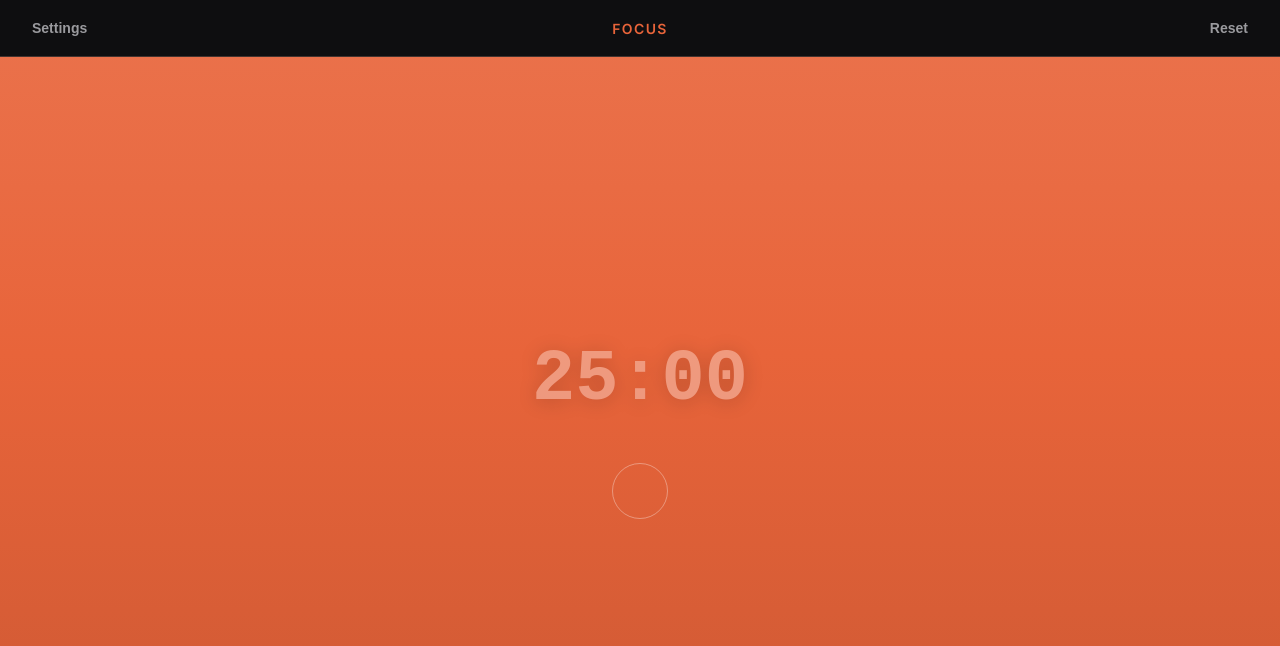
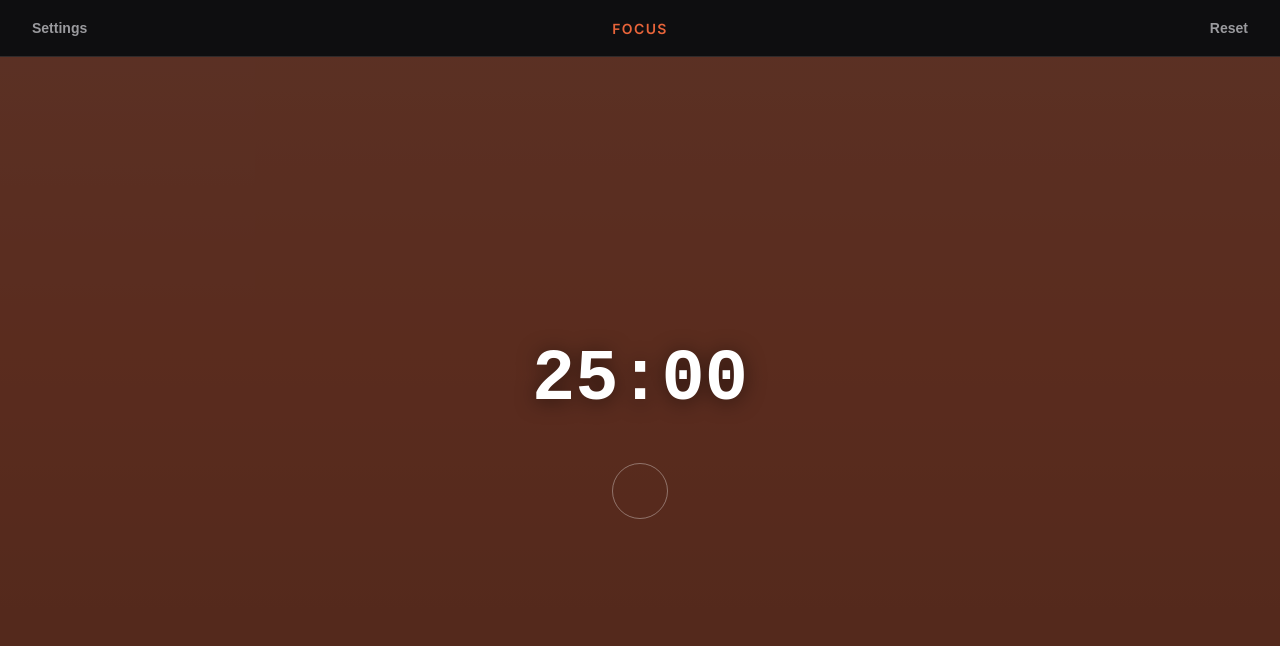
Before and after one commit to gattoa/pomodoro-timer, a website built with Vite: page index.html in a window 1280 px wide. Built offline with nearby package versions, Linux system fonts and the light colour scheme; some icons are missing; a web font is replaced by a local one.

Commit message:
Improved Pause state

```diff
--- a/src/main.js
+++ b/src/main.js
@@ -135,7 +135,7 @@ function updateDisplay() {
     document.getElementById('icon-pause').style.display = isRunning ? '' : 'none';
     startPauseBtn.setAttribute('aria-label', isRunning ? 'Pause' : 'Start');
     startPauseBtn.classList.toggle('btn-icon--paused', !isRunning);
-    timeDisplay.classList.toggle('time-display--paused', !isRunning);
+    mainEl.classList.toggle('main--paused', !isRunning);
     renderDots();
     updateHourglass();
 }
@@ -173,12 +173,12 @@ function startPause() {
     if (isRunning) {
         clearInterval(intervalId);
         intervalId = null;
+        resumeSfx.currentTime = 0;
+        resumeSfx.play();
+    } else {
+        intervalId = setInterval(tick, 1000);
         pauseSfx.currentTime = 0;
         pauseSfx.play();
-    } else {
-        intervalId = setInterval(tick, 1000);
-        resumeSfx.currentTime = 0;
-        resumeSfx.play();
     }
     isRunning = !isRunning;
     updateDisplay();
--- a/src/style.css
+++ b/src/style.css
@@ -176,9 +176,13 @@ body {
     );
     transform: scaleY(var(--fill-pct, 1));
     transform-origin: bottom center;
-    transition: transform 1s linear, background 0.4s ease;
+    transition: transform 1s linear, background 0.4s ease, opacity 0.3s ease;
     will-change: transform;
     pointer-events: none;
+}
+
+.main--paused::before {
+    opacity: 0.35;
 }
 
 .main.hourglass-refill::before {
@@ -219,9 +223,6 @@ body {
     transition: color 0.3s, text-shadow 0.3s, opacity 0.3s;
 }
 
-.time-display--paused {
-    opacity: 0.35;
-}
 
 /* ── Buttons ── */
 .btn {
```
